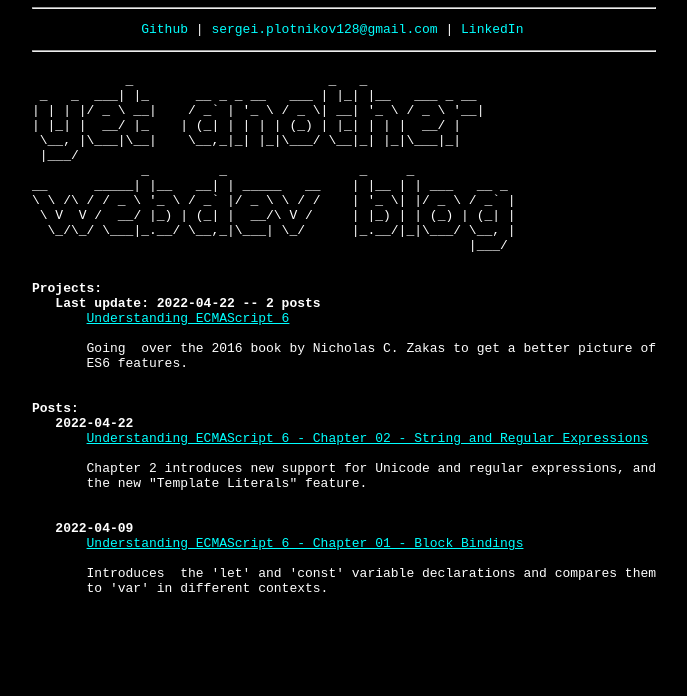
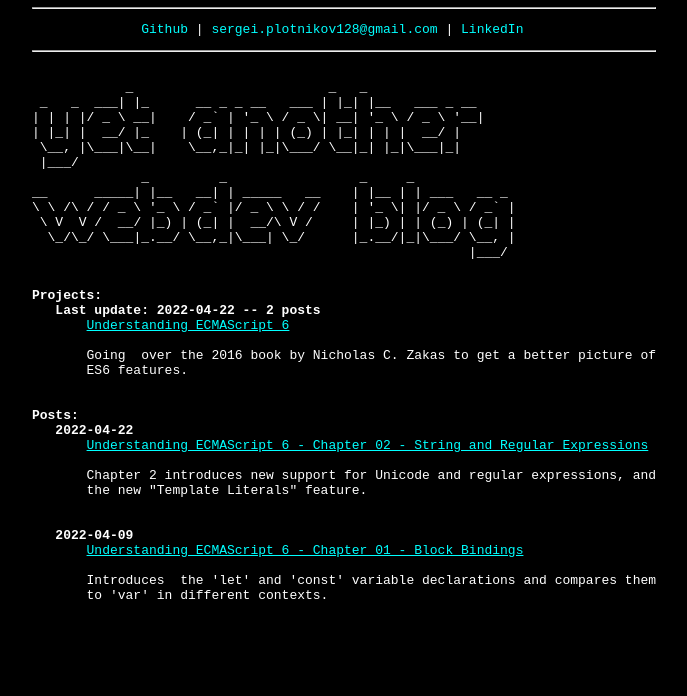
Before and after one commit to sergeiplotnikov/yetAnotherWebdev.blog, a plain HTML site: page index.html in a window 1280 px wide. Shown: the whole page, without its empty margins (296-983 px from the left). Drawn offline with Linux system fonts and the light colour scheme.

Commit message:
minor bugfix on __rebuld_homepage

```diff
--- a/index.html
+++ b/index.html
@@ -5,7 +5,7 @@
               <a class="contact" href="https://github.com/sergeiplotnikov">Github</a> | <a class="contact" href="mailto:sergei.plotnikov128@gmail.com">sergei.plotnikov128@gmail.com</a> | <a class="contact" href="https://www.linkedin.com/in/sergei-plotnikov">LinkedIn</a>
 </pre>
 <hr />
-</pre><a class="logo" target="_black" href="https://patorjk.com/software/taag">
+<pre><a class="logo" target="_black" href="https://patorjk.com/software/taag">
             _                         _   _
  _   _  ___| |_      __ _ _ __   ___ | |_| |__   ___ _ __
 | | | |/ _ \ __|    / _` | '_ \ / _ \| __| '_ \ / _ \ '__|
```
Also changed, not shown: 1 other file.
